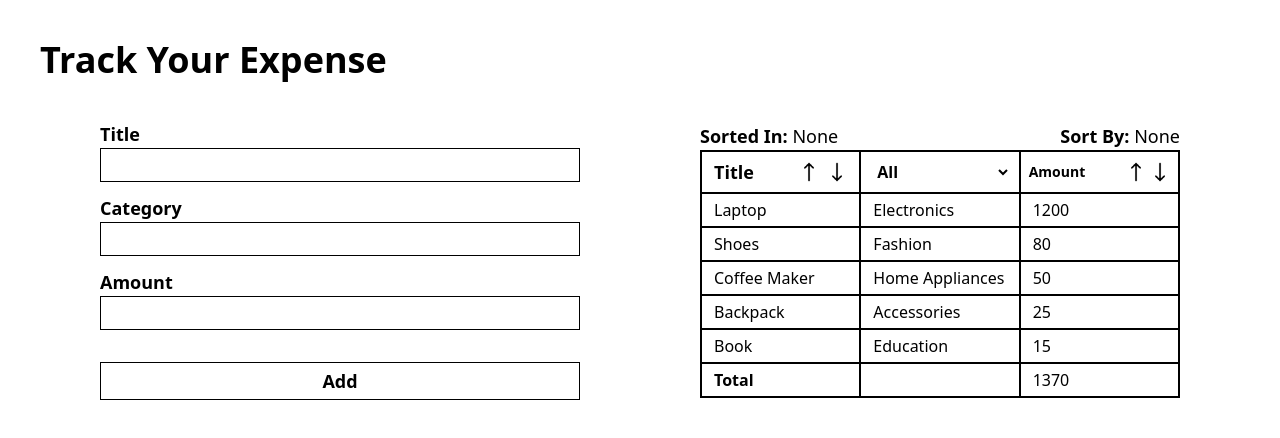
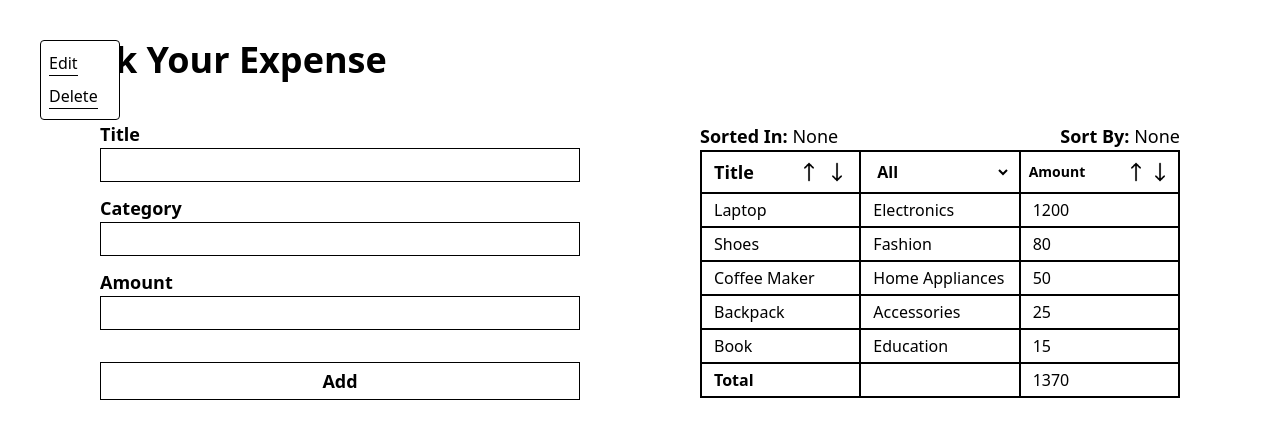
Before and after one commit to 11saim/React-Projects, a React (Vite) app in the folder Expense Tracker/: page / in a window 1280 px wide. Shown: the top 438 px of the page. Built offline with nearby package versions, Linux system fonts and the light colour scheme.

Commit message:
Worked On Context Menu

```diff
--- a/Expense Tracker/src/App.jsx
+++ b/Expense Tracker/src/App.jsx
@@ -70,8 +70,12 @@ function App() {
           });
         }
       }}
-      className="p-3 sm:p-10"
+      className="p-3 sm:p-10 min-h-screen"
     >
+      <div className="border contextMenu absolute bg-white w-20 h-20 rounded p-2 space-y-2 flex flex-col justify-center items-start">
+        <p className="border-b cursor-pointer">Edit</p>
+        <p className="border-b cursor-pointer">Delete</p>
+      </div>
       <h1 className="text-3xl md:text-4xl font-bold">Track Your Expense</h1>
       <div className="flex items-center justify-center lg:justify-around flex-col lg:flex-row mt-10">
         <ExpenseForm
--- a/Expense Tracker/src/components/ExpenseTable.jsx
+++ b/Expense Tracker/src/components/ExpenseTable.jsx
@@ -175,12 +175,13 @@ export default function ExpenseTable({
               <tr
                 onContextMenu={(e) => {
                   e.preventDefault();
-                  setClickField(item.id);
-                  setNewUpdatedValues({
-                    title: item.title,
-                    category: item.category,
-                    amount: item.amount,
-                  });
+                  console.log(e.clientX, e.clientY);
+                  // setClickField(item.id);
+                  // setNewUpdatedValues({
+                  //   title: item.title,
+                  //   category: item.category,
+                  //   amount: item.amount,
+                  // });
                 }}
                 key={item.id}
               >
@@ -241,12 +242,13 @@ export default function ExpenseTable({
               <tr
                 onContextMenu={(e) => {
                   e.preventDefault();
-                  setClickField(item.id);
-                  setNewUpdatedValues({
-                    title: item.title,
-                    category: item.category,
-                    amount: item.amount,
-                  });
+                  console.log(e.clientX, e.clientY);
+                  // setClickField(item.id);
+                  // setNewUpdatedValues({
+                  //   title: item.title,
+                  //   category: item.category,
+                  //   amount: item.amount,
+                  // });
                 }}
                 key={item.id}
               >
```
